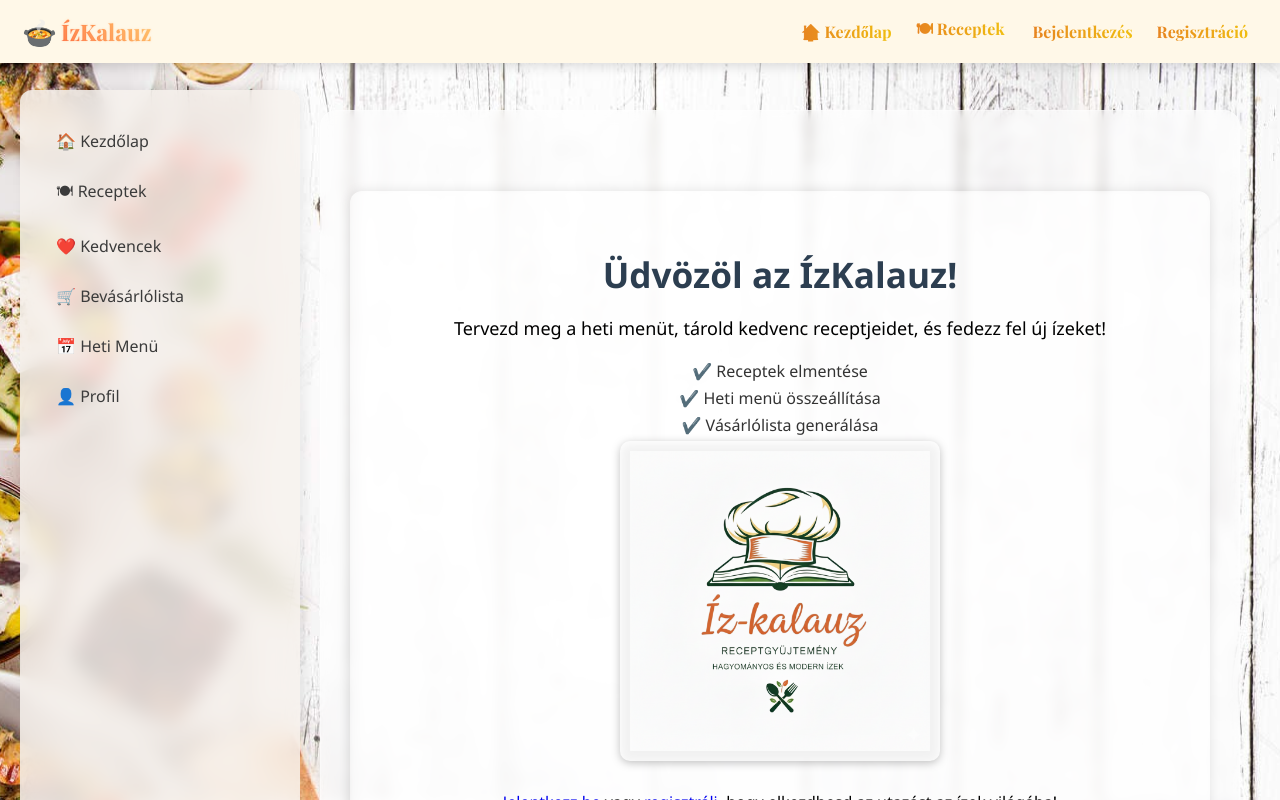
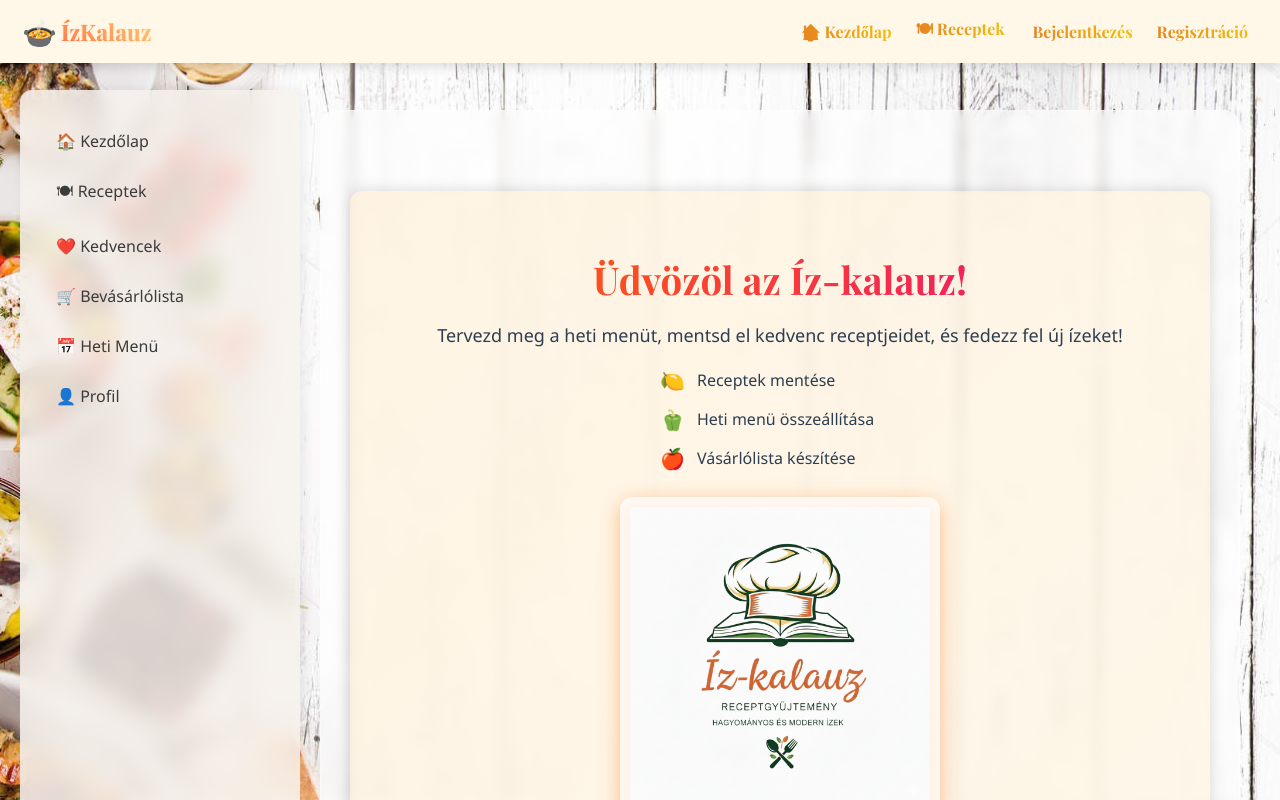
Before and after one commit to Flo535/izkalauzfrontend, a Vue app: page / in a window 1280 px wide. Shown: the top 800 px of the page. Built offline with nearby package versions, Linux system fonts and the light colour scheme.

Commit message:
Frontend: Home kezdőlap vizuális frissítése – ikonok gyümölcs/zöldség, középre igazítás, hover effekt

```diff
--- a/src/pages/Home.vue
+++ b/src/pages/Home.vue
@@ -1,23 +1,31 @@
+<template>
+  <div class="home-container">
+    <!-- Nyitó tartalom -->
+    <section class="intro-section">
+      <h1>Üdvözöl az Íz-kalauz!</h1>
+      <p>
+        Tervezd meg a heti menüt, mentsd el kedvenc receptjeidet, és fedezz fel új ízeket!
+      </p>
 
-<template>
+      <ul class="feature-list">
+  <li>
+    <span class="check check-yellow">🍋</span> <!-- első pipa citrom -->
+    <span class="text">Receptek mentése</span>
+  </li>
+  <li>
+    <span class="check check-orange">🫑</span> <!-- második pipa zöld paprika -->
+    <span class="text">Heti menü összeállítása</span>
+  </li>
+  <li>
+    <span class="check check-green">🍎</span> <!-- harmadik pipa alma -->
+    <span class="text">Vásárlólista készítése</span>
+  </li>
+</ul>
 
-  <div class="home-container">
-    <!-- Nyitó tartalom (mindenki számára látható) -->
-    <section class="intro-section">
-      <h1>Üdvözöl az ÍzKalauz!</h1>
-      <p>
-        Tervezd meg a heti menüt, tárold kedvenc receptjeidet, és fedezz fel új ízeket!
-      </p>
-      <ul>
-        <li>✔️ Receptek elmentése</li>
-        <li>✔️ Heti menü összeállítása</li>
-        <li>✔️ Vásárlólista generálása</li>
-      </ul>
 
-        <!-- Logo -->
+      <!-- Logo -->
       <img :src="logo" alt="Logo" class="logo-image" />
     </section>
-
 
     <!-- Feltételes tartalom -->
     <section v-if="userEmail" class="user-section">
@@ -32,8 +40,7 @@
         <router-link to="/register">regisztrálj</router-link>,
         hogy elkezdhesd az utazást az ízek világába!
       </p>
-  </section>
-
+    </section>
   </div>
 </template>
 
@@ -43,14 +50,12 @@ import logo from '@/assets/logo.png'
 
 export default {
   name: 'Home',
-
   data() {
     return {
-      logo,          // ✅ itt lesz elérhető a kép
+      logo,
       userEmail: null
     }
   },
-
   mounted() {
     const token = localStorage.getItem('token')
     if (token) {
@@ -63,7 +68,6 @@ export default {
       }
     }
   },
-
   methods: {
     handleLogout() {
       localStorage.removeItem('token')
@@ -74,51 +78,86 @@ export default {
 }
 </script>
 
-
 <style scoped>
 @import url('https://fonts.googleapis.com/css2?family=Playfair+Display:wght@700&display=swap');
-.logo-image {
-  max-width: 300px;
-  height: auto;
-  margin: 0 auto 25px;
-  display: block;
-  filter: drop-shadow(0 2px 4px rgba(0, 0, 0, 0.3));
-  border-radius: 10px;
-  background-color: #ffffffcc; /* halvány fehér háttér */
-  padding: 10px;
-}
 
 .home-container {
   max-width: 800px;
   margin: 60px auto;
   padding: 30px;
   border-radius: 12px;
-  box-shadow: 0 0 12px rgba(0,0,0,0.1);
+  box-shadow: 0 0 15px rgba(0,0,0,0.15);
   text-align: center;
   backdrop-filter: blur(2px);
+  background: linear-gradient(135deg, rgba(255,200,120,0.2) 0%, rgba(255,220,150,0.2) 100%);
 }
 
 .intro-section h1 {
-  font-size: 2.2rem;
-  color: #2c3e50;
-  margin-bottom: 10px;
+  font-family: 'Playfair Display', serif;
+  font-size: 2.4rem;
+  background: linear-gradient(to right, #ff6a00, #ee0979);
+  -webkit-background-clip: text;
+  -webkit-text-fill-color: transparent;
+  margin-bottom: 15px;
 }
 
 .intro-section p {
   font-size: 18px;
   margin-bottom: 20px;
+  color: #2c3e50;
 }
 
-.intro-section ul {
+.feature-list {
   list-style: none;
   padding: 0;
-  margin: 0;
+  margin: 0 auto;
+  display: flex;
+  flex-direction: column; /* egymás alatt */
+  align-items: center;    /* lista középre */
+  gap: 12px;              /* távolság listaelemek között */
 }
 
-.intro-section li {
+.feature-list li {
+  display: flex;
+  align-items: center;     /* pipa és szöveg egy vonalban */
+  justify-content: flex-start;
+  min-width: 240px;        /* pipák egy vonalban */
+}
+
+.check {
+  font-size: 20px;
+  margin-right: 12px;
+  display: flex;
+  align-items: center;
+  transition: all 0.3s ease;
+}
+
+/* Színek */
+.check-orange { color: #ff6a00 !important; }
+.check-green  { color: #28a745 !important; }
+.check-yellow { color: #f7dc6f !important; }
+
+/* Hover effekt */
+.check:hover {
+  transform: scale(1.3) rotate(-10deg);
+  filter: drop-shadow(0 2px 4px rgba(0,0,0,0.4));
+}
+
+.text {
+  color: #2c3e50;
+  font-weight: 500;
   font-size: 16px;
-  margin: 5px 0;
-  color: #333;
+}
+
+.logo-image {
+  max-width: 300px;
+  height: auto;
+  margin: 25px auto 0;
+  display: block;
+  filter: drop-shadow(0 4px 10px rgba(255, 106, 0, 0.5));
+  border-radius: 12px;
+  background-color: #ffffffcc;
+  padding: 10px;
 }
 
 .user-section,
@@ -127,15 +166,19 @@ export default {
 }
 
 button {
-  margin-top: 10px;
-  padding: 10px 20px;
-  background-color: #d33;
+  margin-top: 15px;
+  padding: 10px 25px;
+  background: linear-gradient(to right, #ff6a00, #ee0979);
   color: white;
   border: none;
-  border-radius: 6px;
+  border-radius: 8px;
   cursor: pointer;
+  font-weight: bold;
+  transition: all 0.3s ease;
 }
+
 button:hover {
-  background-color: #b22;
+  background: linear-gradient(to right, #ee0979, #ff6a00);
+  transform: scale(1.05);
 }
 </style>
```
